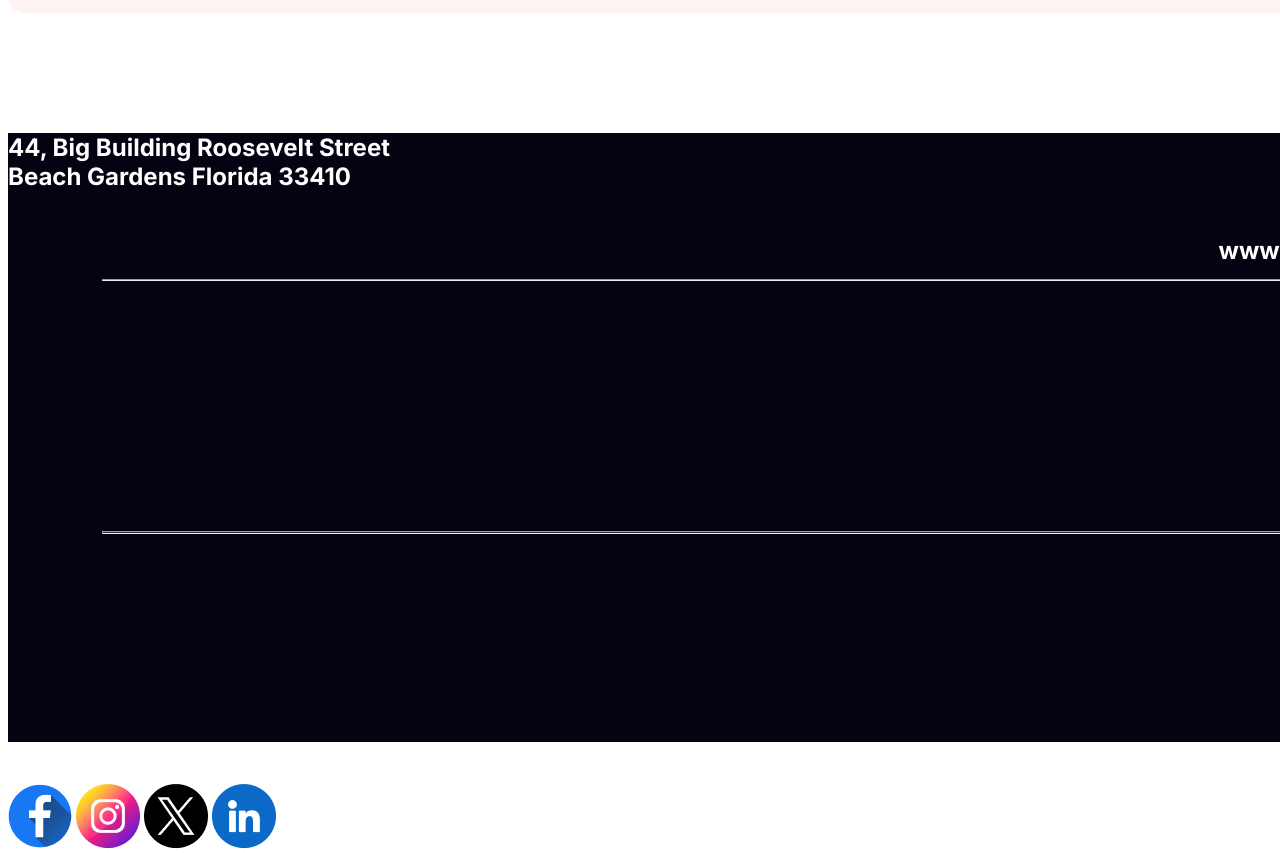
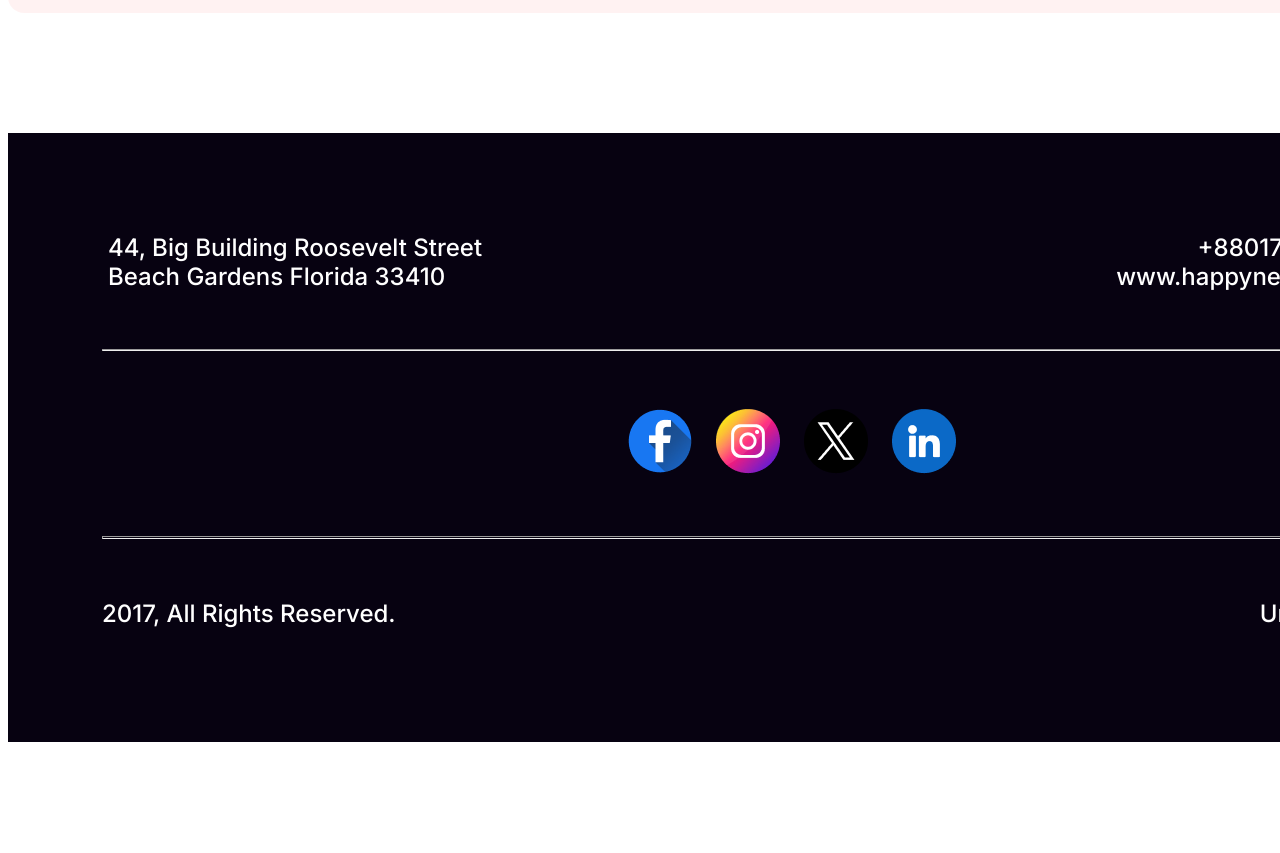
Before and after one commit to Nasifkabir/New-Year-Mission, a plain HTML site: page index.html in a window 1280 px wide. Shown: the part 5400-6253 px from the top of the page. After the commit the page ends 6150 px from the top, so only its background shows below. Drawn offline with Linux system fonts and the light colour scheme.

Commit message:
completed

```diff
--- a/index.html
+++ b/index.html
@@ -5,13 +5,13 @@
     <title>Happy New Year Mission</title>
     <link rel="preconnect" href="https://fonts.googleapis.com">
     <link rel="preconnect" href="https://fonts.gstatic.com" crossorigin>
-    <link href="https://fonts.googleapis.com/css2?family=Merriweather:ital,wght@0,400;1,700&display=swap" rel="stylesheet">
+    <link href="https://fonts.googleapis.com/css2?family=Inter:wght@600&display=swap" rel="stylesheet">
     <link rel="preconnect" href="https://fonts.googleapis.com">
     <link rel="preconnect" href="https://fonts.gstatic.com" crossorigin>
-    <link href="https://fonts.googleapis.com/css2?family=Inter:wght@700&family=Merriweather:ital,wght@0,400;1,700&display=swap" rel="stylesheet">
+    <link href="https://fonts.googleapis.com/css2?family=Inter:wght@500&family=Merriweather:wght@400;900&display=swap" rel="stylesheet">
     <link rel="preconnect" href="https://fonts.googleapis.com">
     <link rel="preconnect" href="https://fonts.gstatic.com" crossorigin>
-    <link href="https://fonts.googleapis.com/css2?family=Inter:wght@700&family=Merriweather:ital,wght@0,400;1,700&display=swap" rel="stylesheet">
+    <link href="https://fonts.googleapis.com/css2?family=Inter:wght@500&display=swap" rel="stylesheet">
     <link rel="stylesheet" href="style.css">
 
 </head>
@@ -66,18 +66,22 @@
             </div>
         </div>
     </main>
-    <footer class="footer-section">
+    <footer>
+        <div class="footer-section">
         <div class="location">44, Big Building Roosevelt Street<br>Beach Gardens Florida 33410</div>
-        <div class="contact-num">+8801700000000</div>
-        <div class="url">www.happynewyear.com</div>
-        <hr class="hr-line">
-        <hr class="hr-line">
+        <div class="cnurl">+8801700000000<br>www.happynewyear.com</div>
+        <hr class="hr-line1">
         <div class="footer-logos">
             <img class="logos" src="resources/Facebook.png">
             <img class="logos" src="resources/Instagram.png">
             <img class="logos" src="resources/Twitter.png">
             <img class="logos" src="resources/Linkedin.png">
         </div>
+        <hr class="hr-line2">
+        <div class="copyright">2017, All Rights Reserved.</div>
+        <div class="uns">Unsubscribe</div>
+        </div>
+
     </footer>
 </body>
 </html>
--- a/style.css
+++ b/style.css
@@ -90,11 +90,10 @@
     font-size: 20px;
     font-style: normal;
     font-weight: 700;
-    line-height: normal;
     text-transform: uppercase;
 }
 .btn:hover {
-    background-color: yellow;
+    background-color: #F9DF78;
 }
 
 .details{
@@ -303,6 +302,7 @@
 /*footer section styles*/
 
 .footer-section{
+    background: rgba(255, 255, 255, 0.15);
     background: #070211;
     width: 1510px;
     height: 609px;
@@ -314,23 +314,55 @@
     font-size: 24px;
     font-style: normal;
     font-weight: 500;
-
+    display: inline-block;
+    margin-left: 100px;
+    margin-bottom: 50px;
 }
-.contact-num , .url {
-    text-align: right;
+.cnurl{
     color: #FFF;
     font-family: Inter;
     font-size: 24px;
     font-style: normal;
     font-weight: 500;
-    line-height: 40px; /* 166.667% */
+    display: inline-block;
+    text-align: right;
+    margin-top: 100px;
+    margin-left: 630px;
 }
-.hr-line{
-    margin-bottom: 250px;
-    background: rgba(255, 255, 255, 0.15);
+.hr-line1{
+    margin-top 100px;
     width: 1320px;
     height: 0.5px;
 }
+.hr-line2{
+    margin-bottom: 60px;
+    width: 1320px;
+    height: 0.5px;
+}
+.copyright{
+    color: #FFF;
+    font-family: Inter;
+    font-size: 24px;
+    font-style: normal;
+    font-weight: 500;
+    display: inline;
+    margin-left: 94px;
+}
+.uns{
+    color: #FFF;
+    font-family: Inter;
+    font-size: 24px;
+    font-style: normal;
+    font-weight: 500;
+    display: inline;
+    margin-left: 860px;
+
+}
 .footer-logos{
-    display: inline;
+   margin-left: 600px;
+   padding-top: 50px;
+   padding-bottom: 50px;
 }
+.logos{
+    padding-left: 20px;
+}
```
